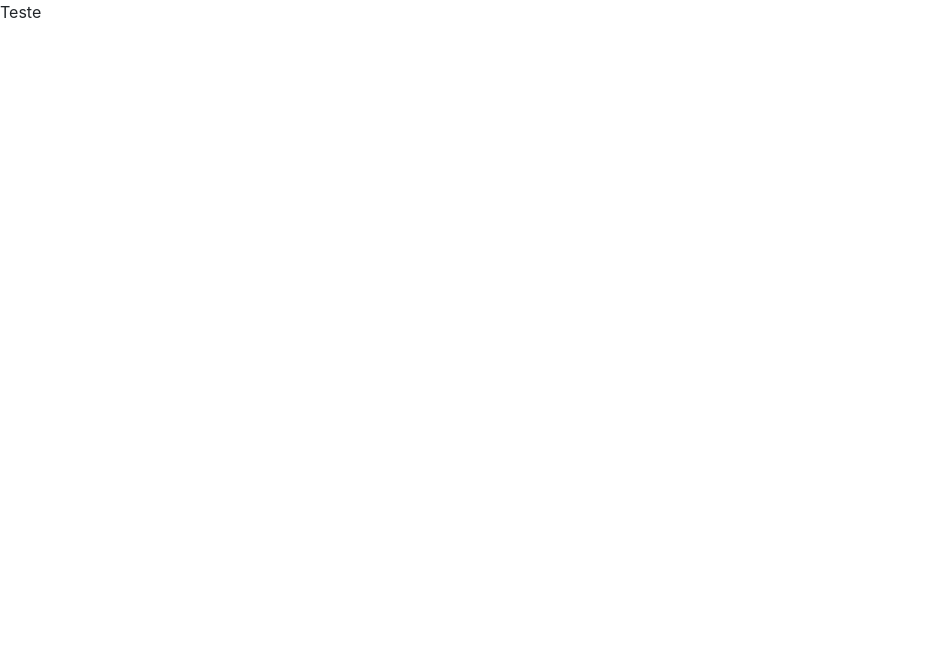
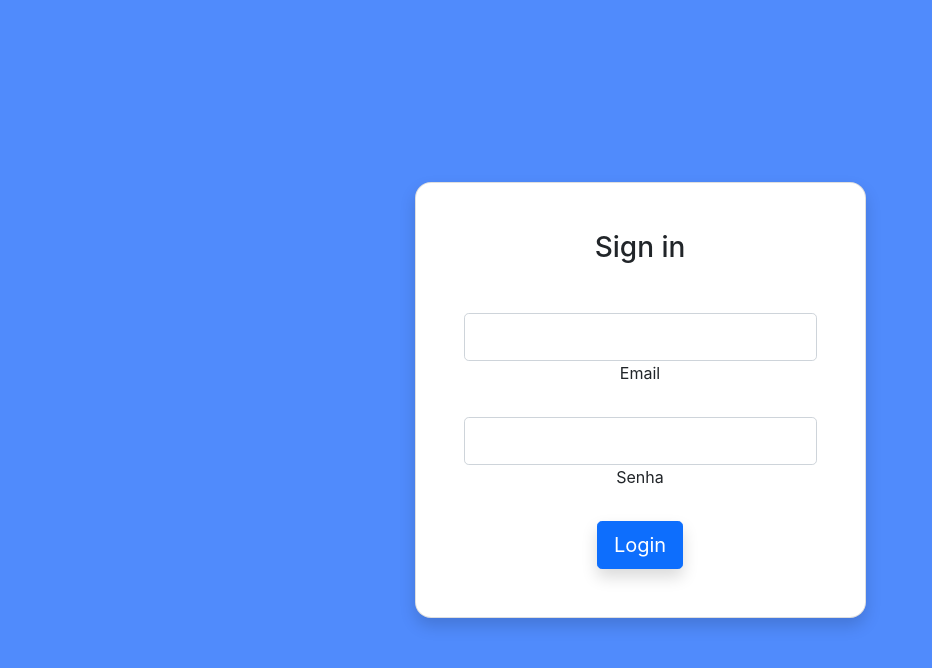
Before and after one commit to upadova/mensageria, a React (Create React App) app: page /login in a window 1280 px wide. Shown: the top 668 px of the page, without its empty margins (0-932 px from the left). Built offline with nearby package versions, Linux system fonts and the light colour scheme.

Commit message:
Routes e tela de Login

```diff
--- a/src/App.js
+++ b/src/App.js
@@ -1,7 +1,7 @@
 import React from 'react';
 import { BrowserRouter } from 'react-router-dom';
 import AuthProvider from './context/auth';
-// import Routes from './routes';
+import Rotas from './routes';
 import { ToastContainer } from 'react-toastify';
 import 'react-toastify/dist/ReactToastify.css';
 
@@ -10,7 +10,7 @@ function App() {
     <AuthProvider>
       <BrowserRouter>
         <ToastContainer autoClose={3000} theme="colored" />
-        Teste
+        <Rotas />
       </BrowserRouter>
     </AuthProvider>
   );
--- /dev/null
+++ b/src/pages/dashboard/index.js
@@ -0,0 +1,9 @@
+
+
+export default function Dashboard(){
+
+
+    return(
+        <h1>Dashboard</h1>
+    );
+}
--- a/src/pages/login/index.js
+++ b/src/pages/login/index.js
@@ -0,0 +1,34 @@
+
+
+export default function Login() {
+
+
+    return (
+        <section className="vh-100" style={{'backgroundColor':'#508bfc'}} >
+            <div className="container py-5 h-100">
+                <div className="row d-flex justify-content-center align-items-center h-100">
+                    <div className="col-12 col-md-8 col-lg-6 col-xl-5">
+                        <div className="card shadow" style={{'borderRadius':'1rem'}} >
+                            <div className="card-body p-5 text-center">
+                                <h3 className="mb-5">Sign in</h3>
+                                <div className="form-outline mb-4">
+                                    <input type="email" id="typeEmailX-2" className="form-control form-control-lg" />
+                                    <label className="form-label" htmlFor="typeEmailX-2">Email</label>
+                                </div>
+                                <div className="form-outline mb-4">
+                                    <input type="password" id="typePasswordX-2" className="form-control form-control-lg" />
+                                    <label className="form-label" htmlFor="typePasswordX-2">Senha</label>
+                                </div>
+                                {/* <div className="form-check d-flex justify-content-start mb-4">
+                                    <input className="form-check-input" type="checkbox" value="" id="form1Example3" />
+                                    <label className="form-check-label" htmlFor="form1Example3"> Lembrar senha </label>
+                                </div> */}
+                                <button className="btn btn-primary btn-lg btn-block shadow" type="submit">Login</button>
+                            </div>
+                        </div>
+                    </div>
+                </div>
+            </div>
+        </section>
+    );
+}
--- a/src/routes/index.js
+++ b/src/routes/index.js
@@ -0,0 +1,20 @@
+import { Routes, Route, Outlet, Navigate } from 'react-router-dom';
+import Dashboard from '../pages/dashboard';
+import Login from '../pages/login';
+
+function PrivateOutlet() {
+    const auth = false;
+    return auth ? <Outlet /> : <Navigate to="/login" />;
+}
+
+export default function Rotas() {
+    return (
+        <Routes>
+            <Route path='/login' element={<Login />} />
+            <Route path="/dashboard" element={<PrivateOutlet />}>
+                <Route path="/dashboard" element={<Dashboard />} />
+            </Route>
+        </Routes>
+    );
+
+}
```
Also changed, not shown: src/routes/privateRoutes.js (deleted).
